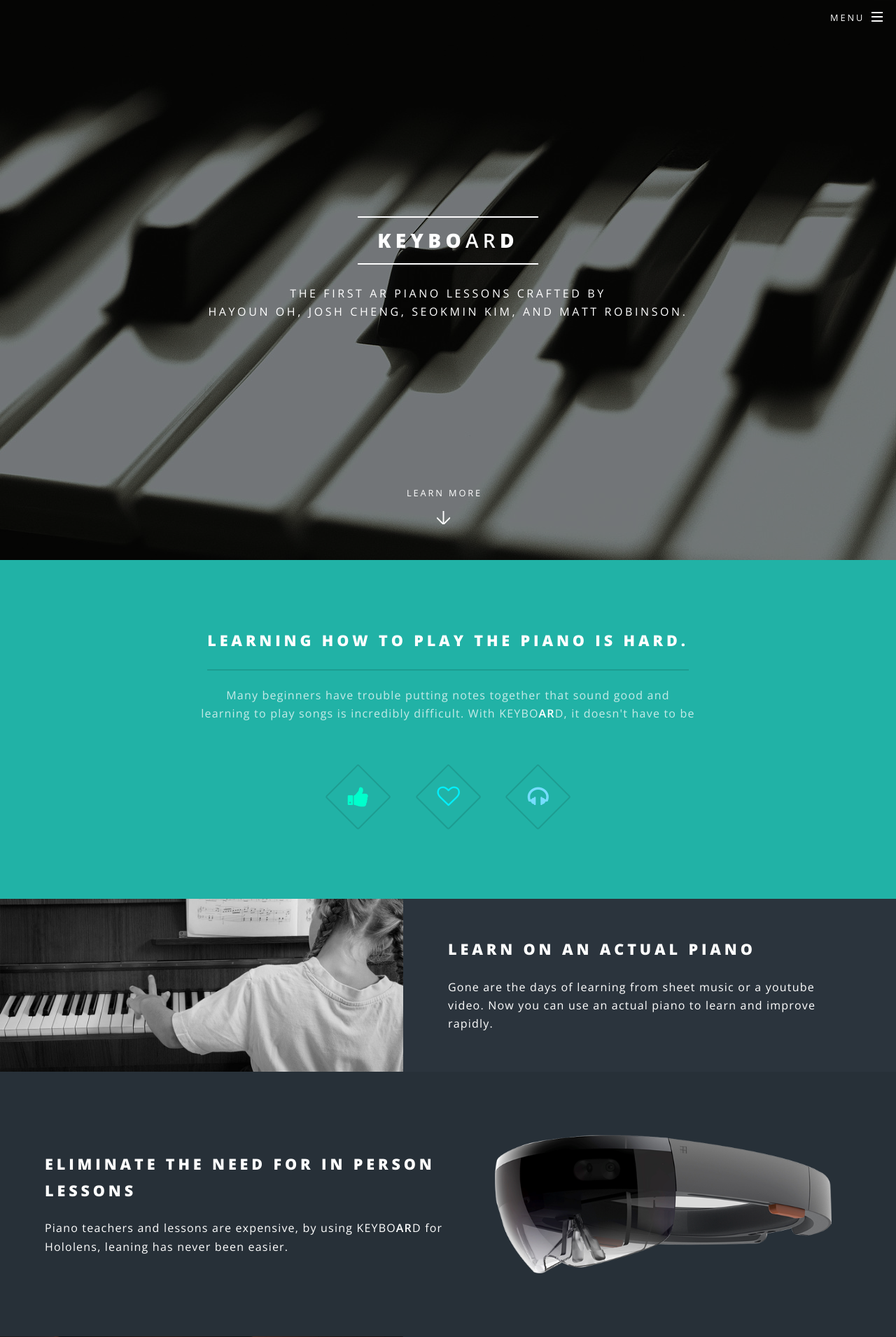
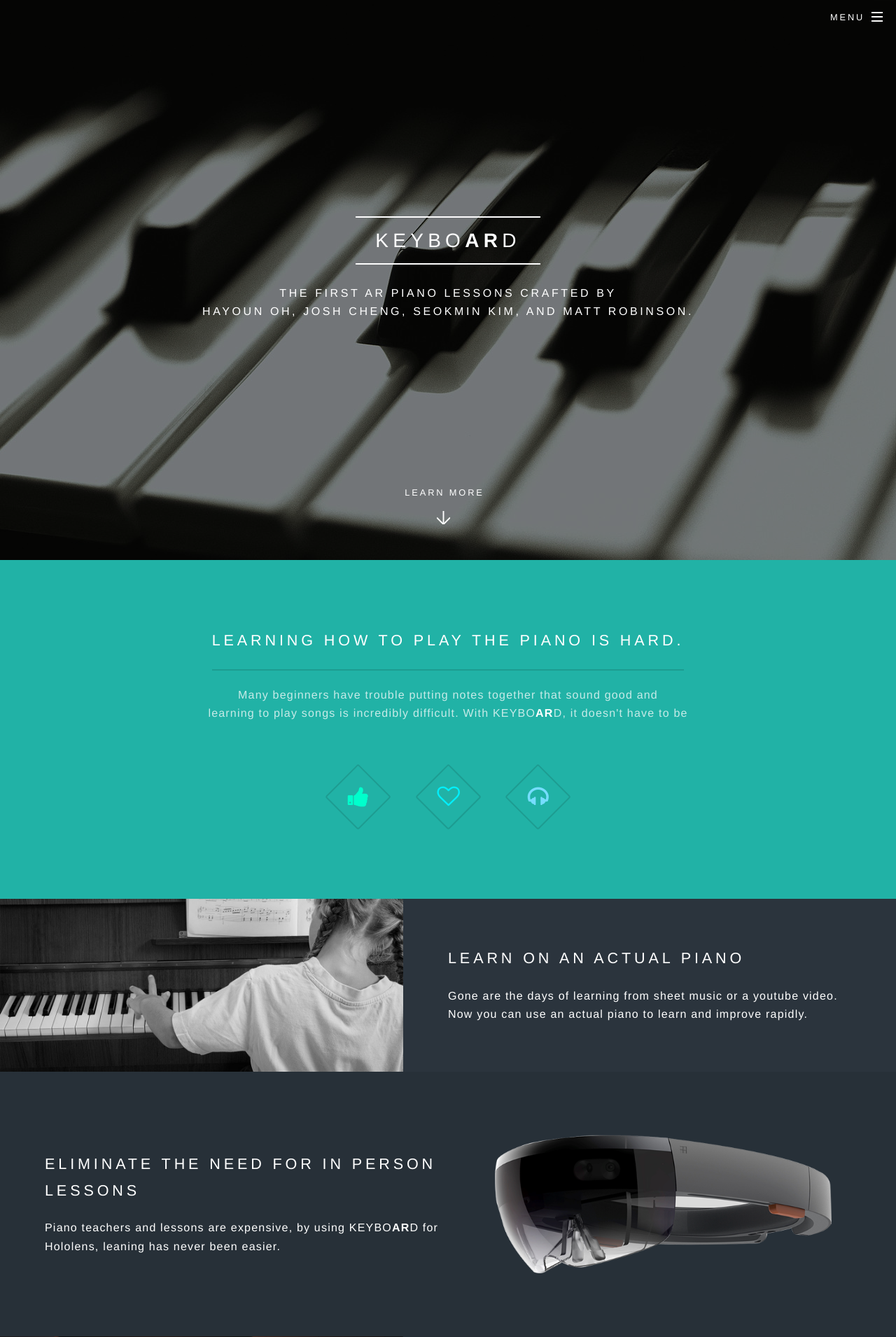
Before and after one commit to mattlrobinson7/keyboARd, a PHP site: page /index.php in a window 1280 px wide. Shown: the top 1910 px of the page at 70% size. Run offline with PHP 8.4, Linux system fonts and the light colour scheme.

Commit message:
font weights

```diff
--- a/assets/css/main.css
+++ b/assets/css/main.css
@@ -1412,7 +1412,7 @@
 
 	body, input, select, textarea {
 		color: #fff;
-		font-family: "Open Sans", Helvetica, sans-serif;
+		font-family:  Helvetica, sans-serif;
 		font-size: 15pt;
 		font-weight: 400;
 		letter-spacing: 0.075em;
@@ -1460,7 +1460,7 @@
 
 	strong, b {
 		color: #fff;
-		font-weight: 600;
+		font-weight: 800;
 	}
 
 	em, i {
@@ -1473,7 +1473,7 @@
 
 	h1, h2, h3, h4, h5, h6 {
 		color: #fff;
-		font-weight: 800;
+		font-weight: 400;
 		letter-spacing: 0.225em;
 		line-height: 1em;
 		margin: 0 0 1em 0;
```
